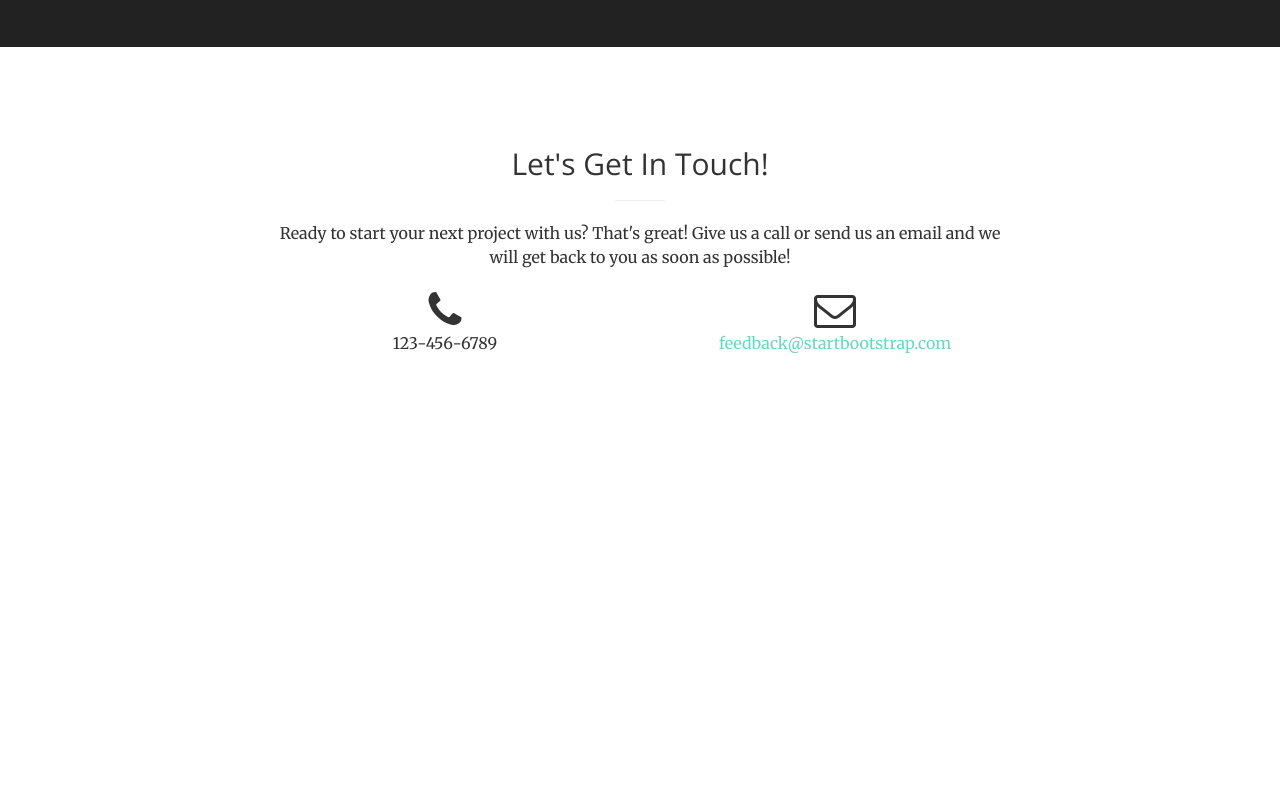
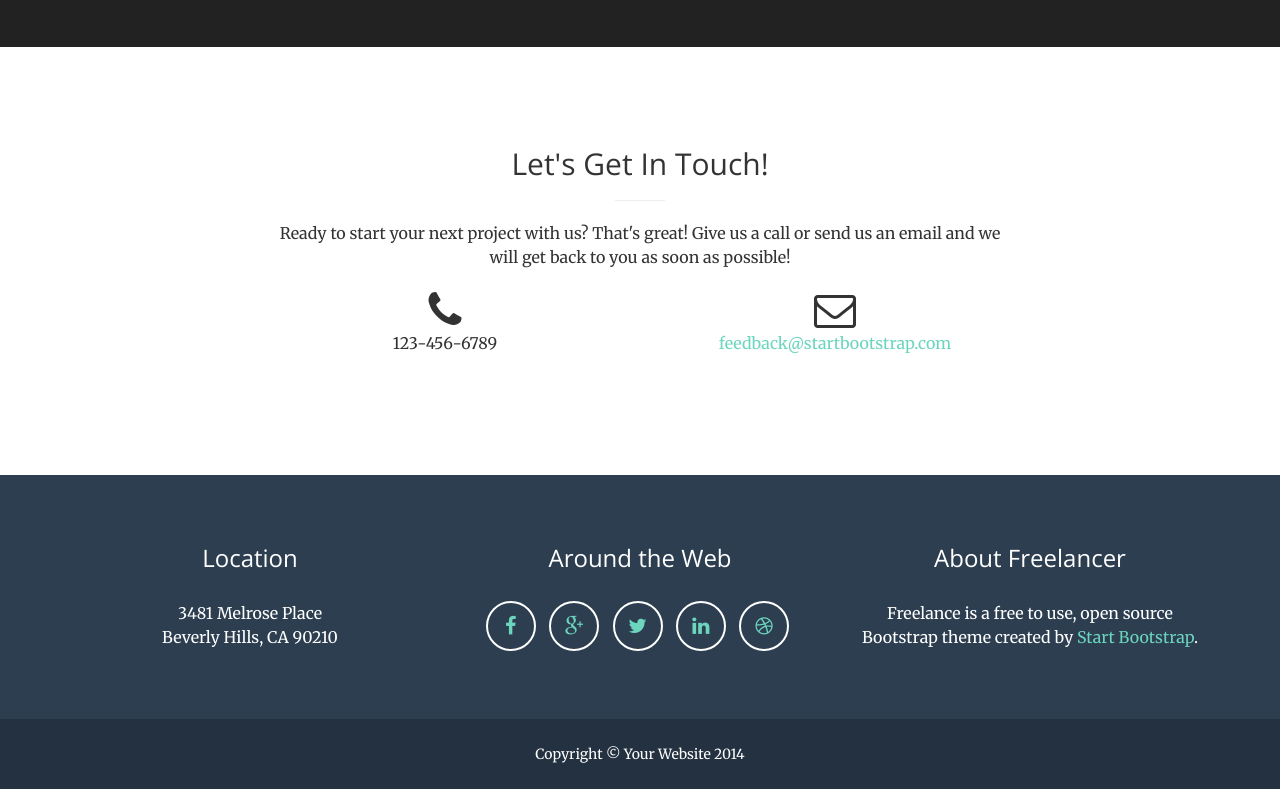
Before and after one commit to Bethhh/Intermix, a plain HTML site: page index.html in a window 1280 px wide. Shown: the part 2286-3075 px from the top of the page. Before the commit the page ends 2761 px from the top, so only its background shows below. Drawn offline with nearby package versions, Linux system fonts and the light colour scheme.

Commit message:
add footer template

```diff
--- a/css/creative.css
+++ b/css/creative.css
@@ -476,3 +476,37 @@ img::-moz-selection {
 body {
     webkit-tap-highlight-color: #222;
 }
+
+
+footer {
+    color: #fff;
+}
+
+footer h3 {
+    margin-bottom: 30px;
+}
+
+footer .footer-above {
+    padding-top: 50px;
+    background-color: #2c3e50;
+}
+
+footer .footer-col {
+    margin-bottom: 50px;
+}
+
+footer .footer-below {
+    padding: 25px 0;
+    background-color: #233140;
+}
+
+.btn-social {
+    display: inline-block;
+    width: 50px;
+    height: 50px;
+    border: 2px solid #fff;
+    border-radius: 100%;
+    text-align: center;
+    font-size: 20px;
+    line-height: 45px;
+}
--- a/index.html
+++ b/index.html
@@ -264,6 +264,53 @@
         </div>
     </section>
 
+    <!-- Footer -->
+    <footer class="text-center">
+        <div class="footer-above">
+            <div class="container">
+                <div class="row">
+                    <div class="footer-col col-md-4">
+                        <h3>Location</h3>
+                        <p>3481 Melrose Place<br>Beverly Hills, CA 90210</p>
+                    </div>
+                    <div class="footer-col col-md-4">
+                        <h3>Around the Web</h3>
+                        <ul class="list-inline">
+                            <li>
+                                <a href="#" class="btn-social btn-outline"><i class="fa fa-fw fa-facebook"></i></a>
+                            </li>
+                            <li>
+                                <a href="#" class="btn-social btn-outline"><i class="fa fa-fw fa-google-plus"></i></a>
+                            </li>
+                            <li>
+                                <a href="#" class="btn-social btn-outline"><i class="fa fa-fw fa-twitter"></i></a>
+                            </li>
+                            <li>
+                                <a href="#" class="btn-social btn-outline"><i class="fa fa-fw fa-linkedin"></i></a>
+                            </li>
+                            <li>
+                                <a href="#" class="btn-social btn-outline"><i class="fa fa-fw fa-dribbble"></i></a>
+                            </li>
+                        </ul>
+                    </div>
+                    <div class="footer-col col-md-4">
+                        <h3>About Freelancer</h3>
+                        <p>Freelance is a free to use, open source Bootstrap theme created by <a href="http://startbootstrap.com">Start Bootstrap</a>.</p>
+                    </div>
+                </div>
+            </div>
+        </div>
+        <div class="footer-below">
+            <div class="container">
+                <div class="row">
+                    <div class="col-lg-12">
+                        Copyright &copy; Your Website 2014
+                    </div>
+                </div>
+            </div>
+        </div>
+    </footer>
+
     <!-- jQuery -->
     <script src="js/jquery.js"></script>
 
```
